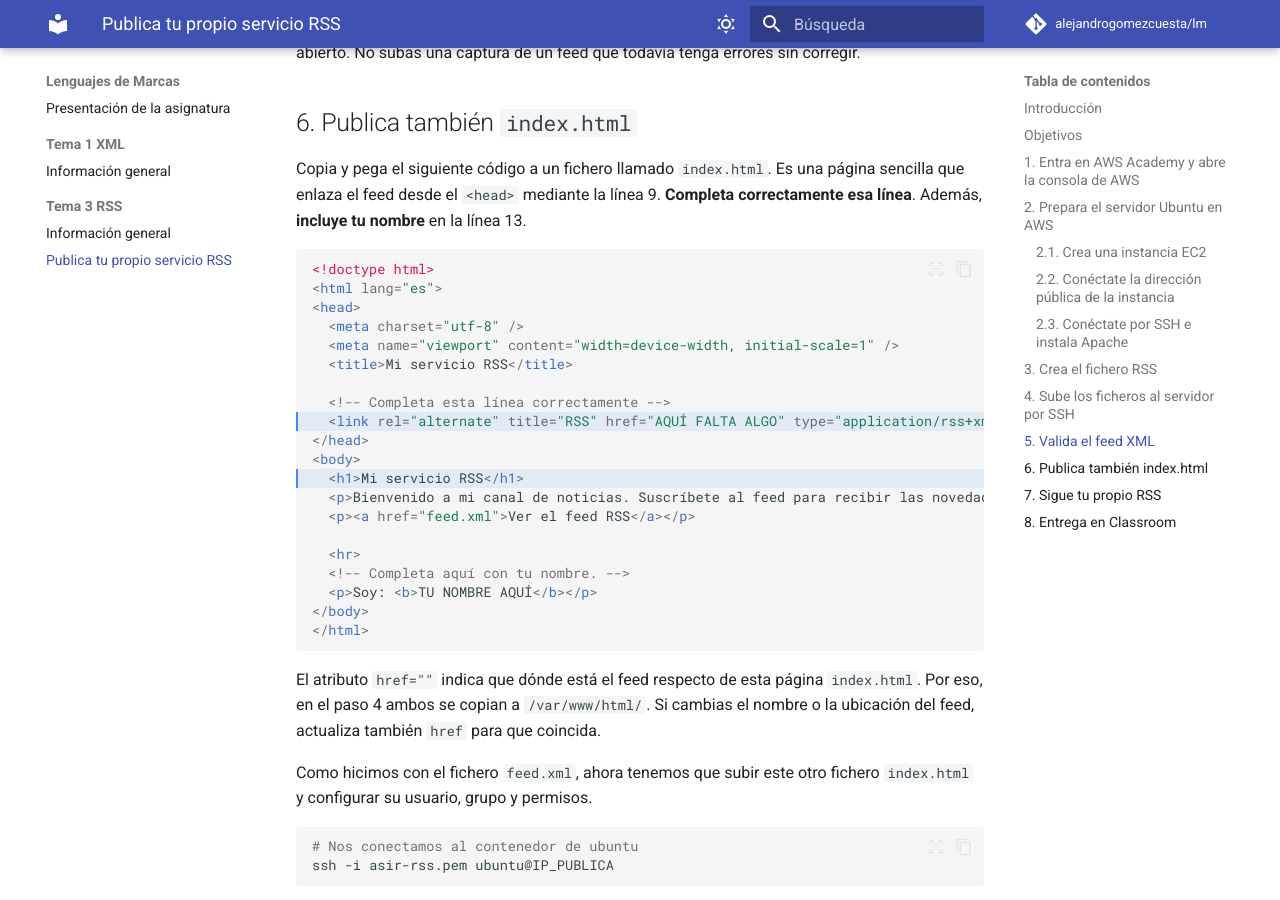
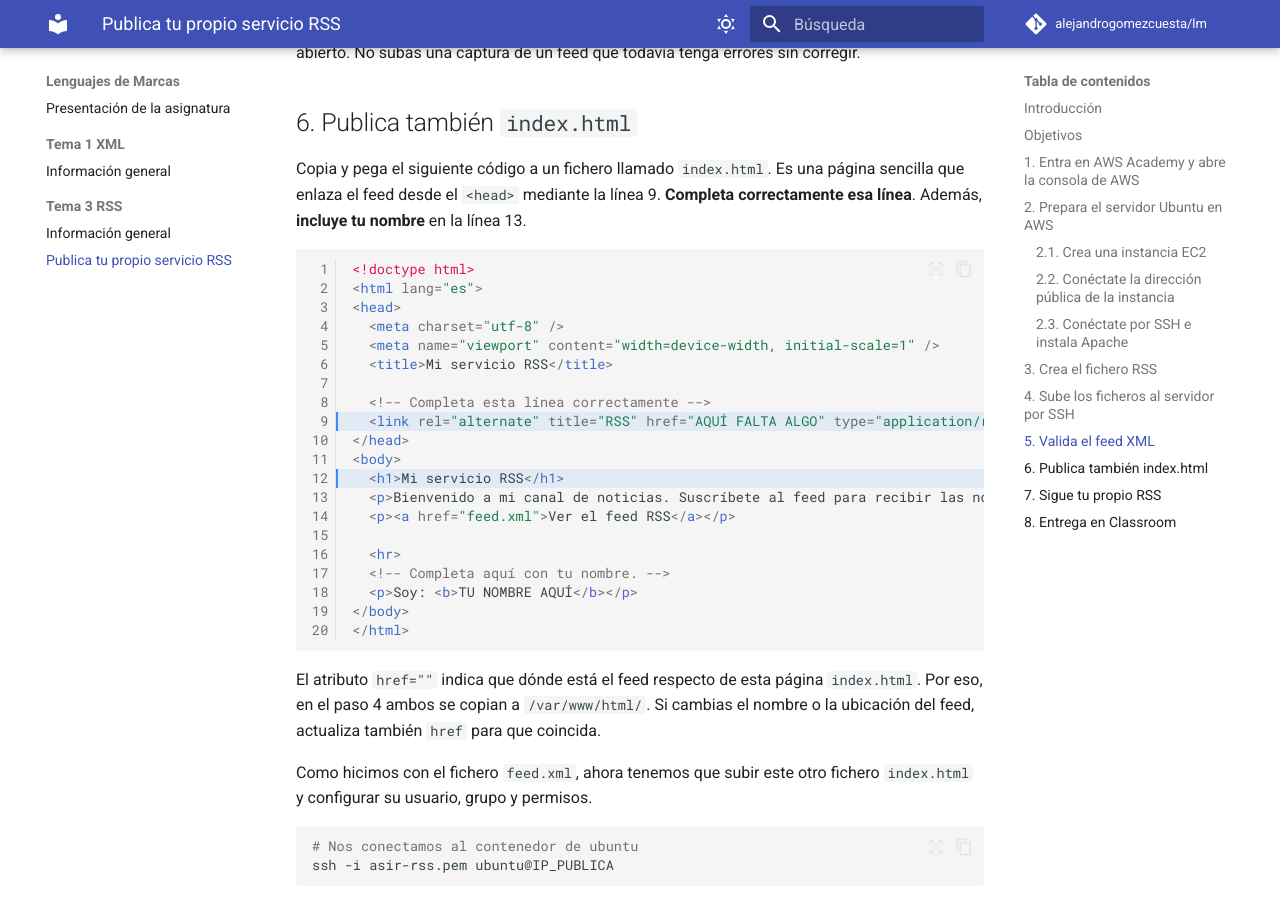
Before and after one commit to alejandrogomezcuesta/lm, an MkDocs documentation site: the page built from docs/Tema 3 RSS/02-publicar-tu-propio-servicio-rss.md, in a window 1280 px wide and 900 px high, scrolled down 4732 px. Built offline with MkDocs 1.6.1 and Material for MkDocs 9.7.7, drawn with Linux system fonts in a browser that asks for light colours; comment, search, counter and statistics services are not loaded.

Commit message:
líneas con números

````diff
--- a/docs/Tema 3 RSS/02-publicar-tu-propio-servicio-rss.md
+++ b/docs/Tema 3 RSS/02-publicar-tu-propio-servicio-rss.md
@@ -124,7 +124,7 @@ Si el validador no puede descargar el feed, prueba primero la dirección en una
 
 Copia y pega el siguiente código a un fichero llamado `index.html`. Es una página sencilla que enlaza el feed desde el `<head>` mediante la línea 9. **Completa correctamente esa línea**. Además, **incluye tu nombre** en la línea 13.
 
-```html hl_lines="9 12"
+```html hl_lines="9 12" linenums="1"
 <!doctype html>
 <html lang="es">
 <head>
````
